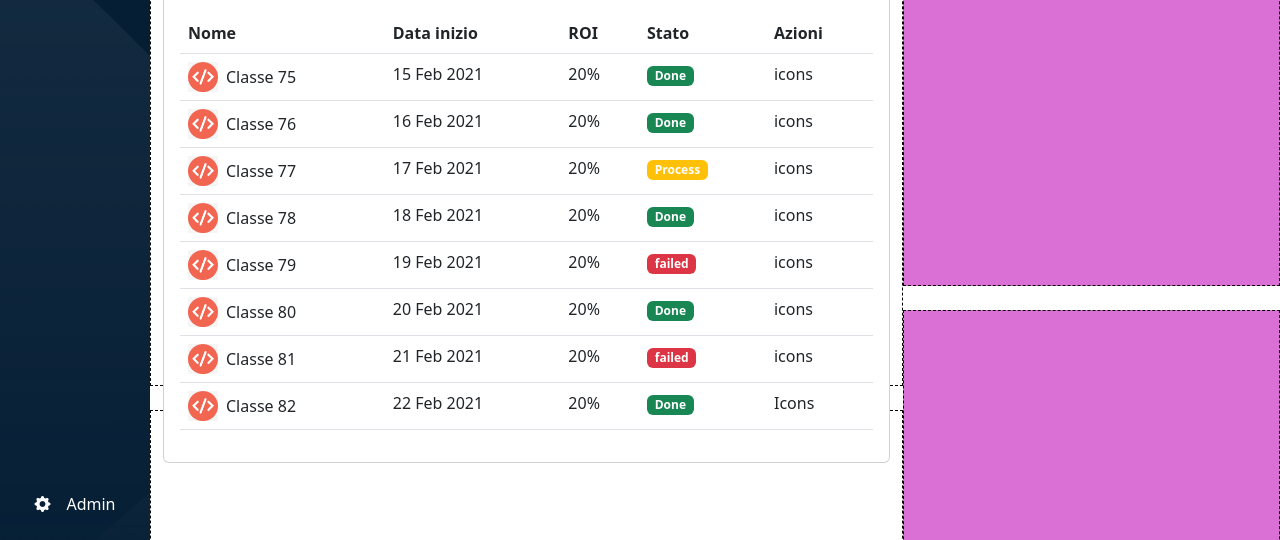
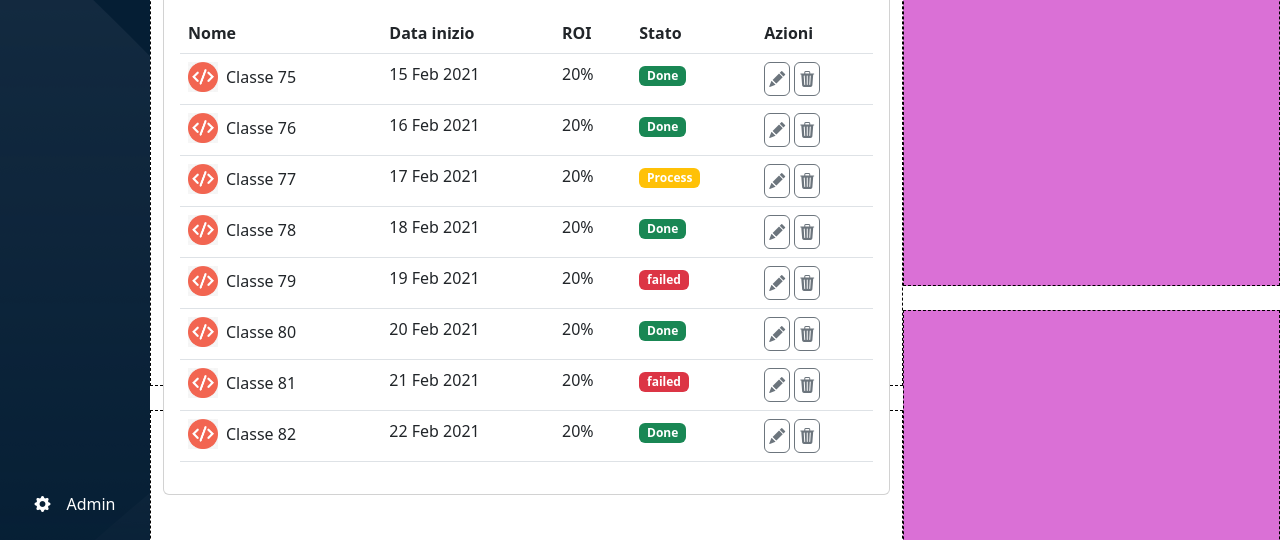
Before and after one commit to FontaMatte/html-css-bootstrap-dashboard, a plain HTML site: page index.html in a window 1280 px wide. Shown: the part 260-800 px from the top of the page. Drawn offline with nearby package versions, Linux system fonts and the light colour scheme.

Commit message:
section "prossime classi" completed

```diff
--- a/index.html
+++ b/index.html
@@ -171,7 +171,10 @@
                                                                 Done
                                                             </div>
                                                         </td>
-                                                        <td>icons</td>
+                                                        <td>
+                                                            <button type="button" class="btn btn-outline-secondary p-1"><i class="bi bi-pencil-fill"></i></button>
+                                                            <button type="button" class="btn btn-outline-secondary p-1"><i class="bi bi-trash3-fill"></i></button>
+                                                        </td>
                                                     </tr>
                                                     <tr>
                                                         <td colspan="3"><img src="img/class-avatar.jpg" alt="class-avatar"><span class="align-middle ms-2">Classe 76</span></td>
@@ -182,7 +185,10 @@
                                                                 Done
                                                             </div>
                                                         </td>
-                                                        <td>icons</td>
+                                                        <td>
+                                                            <button type="button" class="btn btn-outline-secondary p-1"><i class="bi bi-pencil-fill"></i></button>
+                                                            <button type="button" class="btn btn-outline-secondary p-1"><i class="bi bi-trash3-fill"></i></button>
+                                                        </td>
                                                     </tr>
                                                     <tr>
                                                         <td colspan="3"><img src="img/class-avatar.jpg" alt="class-avatar"><span class="align-middle ms-2">Classe 77</span></td>
@@ -193,7 +199,10 @@
                                                                 Process
                                                             </div>
                                                         </td>
-                                                        <td>icons</td>
+                                                        <td>
+                                                            <button type="button" class="btn btn-outline-secondary p-1"><i class="bi bi-pencil-fill"></i></button>
+                                                            <button type="button" class="btn btn-outline-secondary p-1"><i class="bi bi-trash3-fill"></i></button>
+                                                        </td>
                                                     </tr>
                                                     <tr>
                                                         <td colspan="3"><img src="img/class-avatar.jpg" alt="class-avatar"><span class="align-middle ms-2">Classe 78</span></td>
@@ -204,7 +213,9 @@
                                                                 Done
                                                             </div>
                                                         </td>
-                                                        <td>icons</td>
+                                                        <td><button type="button" class="btn btn-outline-secondary p-1"><i class="bi bi-pencil-fill"></i></button>
+                                                            <button type="button" class="btn btn-outline-secondary p-1"><i class="bi bi-trash3-fill"></i></button>
+                                                        </td>
                                                     </tr>
                                                     <tr>
                                                         <td colspan="3"><img src="img/class-avatar.jpg" alt="class-avatar"><span class="align-middle ms-2">Classe 79</span></td>
@@ -215,7 +226,9 @@
                                                                 failed
                                                             </div>
                                                         </td>
-                                                        <td>icons</td>
+                                                        <td><button type="button" class="btn btn-outline-secondary p-1"><i class="bi bi-pencil-fill"></i></button>
+                                                            <button type="button" class="btn btn-outline-secondary p-1"><i class="bi bi-trash3-fill"></i></button>
+                                                        </td>
                                                     </tr>
                                                     <tr>
                                                         <td colspan="3"><img src="img/class-avatar.jpg" alt="class-avatar"><span class="align-middle ms-2">Classe 80</span></td>
@@ -226,7 +239,10 @@
                                                                 Done
                                                             </div>
                                                         </td>
-                                                        <td>icons</td>
+                                                        <td>
+                                                            <button type="button" class="btn btn-outline-secondary p-1"><i class="bi bi-pencil-fill"></i></button>
+                                                            <button type="button" class="btn btn-outline-secondary p-1"><i class="bi bi-trash3-fill"></i></button>
+                                                        </td>
                                                     </tr>
                                                     <tr>
                                                         <td colspan="3"><img src="img/class-avatar.jpg" alt="class-avatar"><span class="align-middle ms-2">Classe 81</span></td>
@@ -237,7 +253,9 @@
                                                                 failed
                                                             </div>
                                                         </td>
-                                                        <td>icons</td>
+                                                        <td><button type="button" class="btn btn-outline-secondary p-1"><i class="bi bi-pencil-fill"></i></button>
+                                                            <button type="button" class="btn btn-outline-secondary p-1"><i class="bi bi-trash3-fill"></i></button>
+                                                        </td>
                                                     </tr>
                                                     <tr>
                                                         <td colspan="3"><img src="img/class-avatar.jpg" alt="class-avatar"><span class="align-middle ms-2">Classe 82</span></td>
@@ -248,7 +266,9 @@
                                                                 Done
                                                             </div>
                                                         </td>
-                                                        <td>Icons</td>
+                                                        <td><button type="button" class="btn btn-outline-secondary p-1"><i class="bi bi-pencil-fill"></i></button>
+                                                            <button type="button" class="btn btn-outline-secondary p-1"><i class="bi bi-trash3-fill"></i></button>
+                                                        </td>
                                                     </tr>
                                                     </tbody>
                                                 </table>
```
Also changed, not shown: 1 other file.
